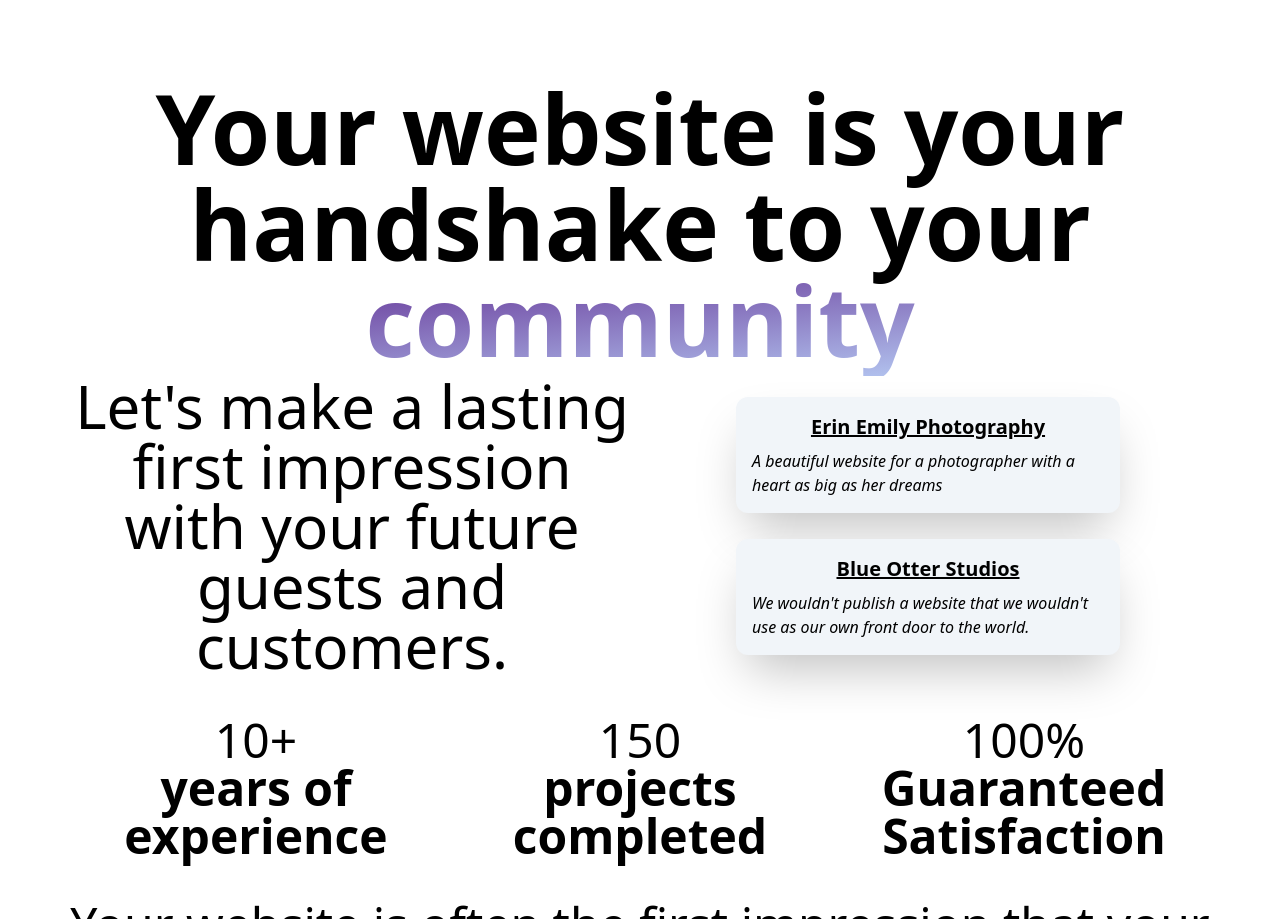
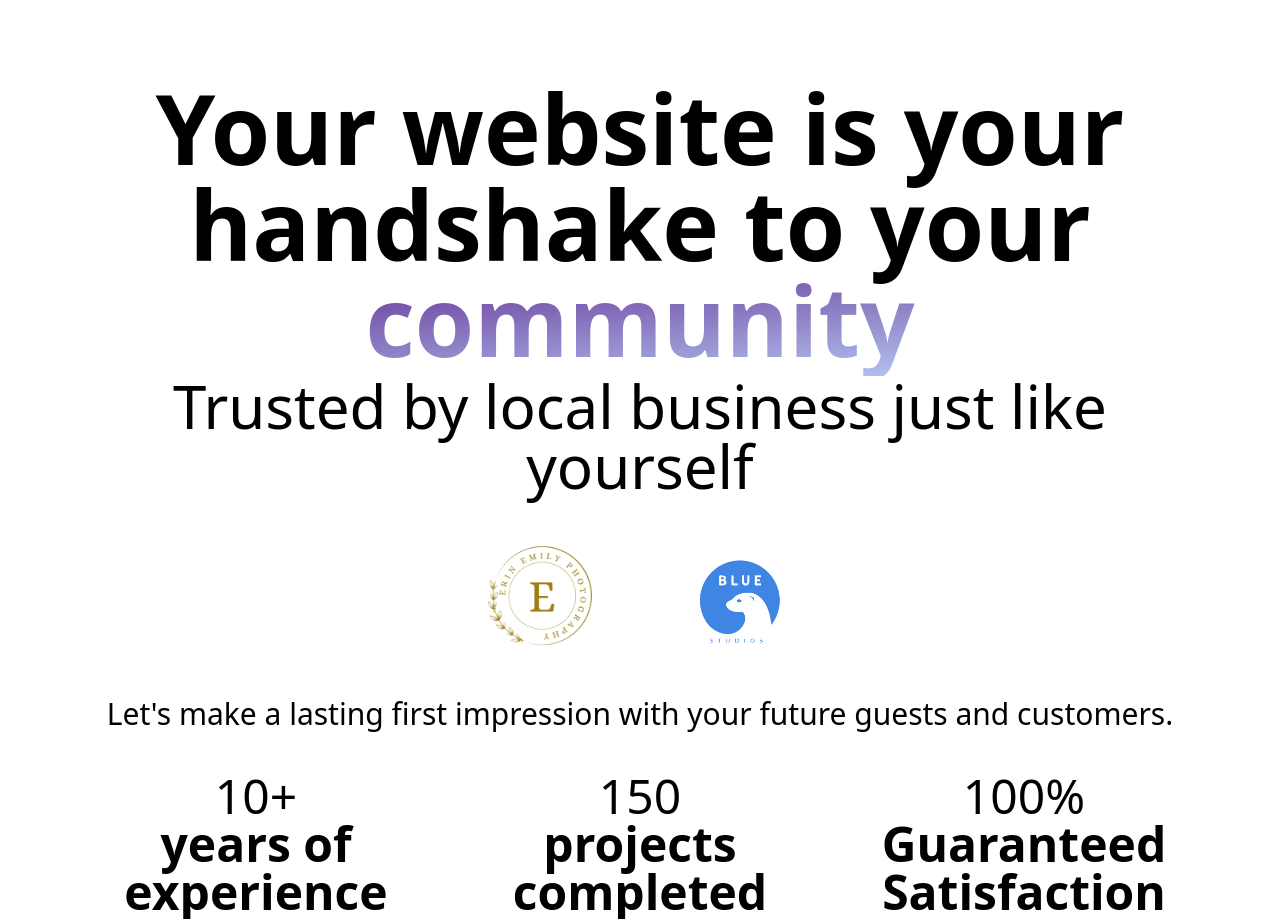
Before and after one commit to coffee-cake-isaac/landing, a Gatsby site in the folder nova/: page / in a window 1280 px wide. Shown: the top 919 px of the page. Built offline with nearby package versions, Linux system fonts and the light colour scheme; Gatsby itself is replaced by a stand-in of ours.

Commit message:
Minor Rebrand

```diff
--- a/nova/src/pages/index.js
+++ b/nova/src/pages/index.js
@@ -14,45 +14,25 @@ const IndexPage = () => (
           community
         </h1>
       </div>
+      <div>
+        <p className="text-6xl font-light max-w-full text-center">
+          Trusted by local business just like yourself
+        </p>
+        <div className="flex max-w-full items-center justify-center">
+          <StaticImage src="../images/eep.png" width={200} alt="Hero" />
+          <StaticImage
+            src="../images/bop.png"
+            placeholder="blurred"
+            width={200}
+            alt="Our logo"
+          />
+        </div>
+        <p className="text-xl text-center md:text-3xl font-extralight max-w-full">
+          Let's make a lasting first impression with your future guests and
+          customers.
+        </p>
+      </div>
 
-      <div className="flex">
-        <div className="grid md:grid-cols-2">
-          <p className="text-4xl text-center md:text-6xl font-extralight ">
-            Let's make a lasting first impression with your future guests and
-            customers.
-          </p>
-          <div className="flex text-center justify-center">
-            <ul className="flex flex-col justify-around m-2">
-              <li className="">
-                <div class="max-w-sm rounded-xl overflow-hidden shadow-2xl bg-slate-100">
-                  <div class="p-4">
-                    <div class="font-bold text-xl mb-2 underline">
-                      Erin Emily Photography
-                    </div>
-                    <p className="italic text-left">
-                      A beautiful website for a photographer with a heart as big
-                      as her dreams
-                    </p>
-                  </div>
-                </div>
-              </li>
-              <li>
-                <div class="max-w-sm rounded-xl overflow-hidden shadow-2xl bg-slate-100">
-                  <div class="p-4">
-                    <div class="font-bold text-xl mb-2 underline">
-                      Blue Otter Studios
-                    </div>
-                    <p className="italic text-left">
-                      We wouldn't publish a website that we wouldn't use as our
-                      own front door to the world.
-                    </p>
-                  </div>
-                </div>
-              </li>
-            </ul>
-          </div>
-        </div>
-      </div>
       <div>
         <div className="grid grid-cols-1 md:grid-cols-3 py-10">
           <div className="text-center">
@@ -146,10 +126,9 @@ const IndexPage = () => (
           </div>
           <div className="flex justify-center items-center p-5">
             <StaticImage
-              src="../images/logo.png"
+              src="../images/bop.png"
               placeholder="blurred"
-              layout="fixed"
-              width={400}
+              width={1000}
               alt="Our logo"
             />
           </div>
```
Also changed, not shown: nova/src/images/bop.png (added), nova/src/images/eep.png (added).
